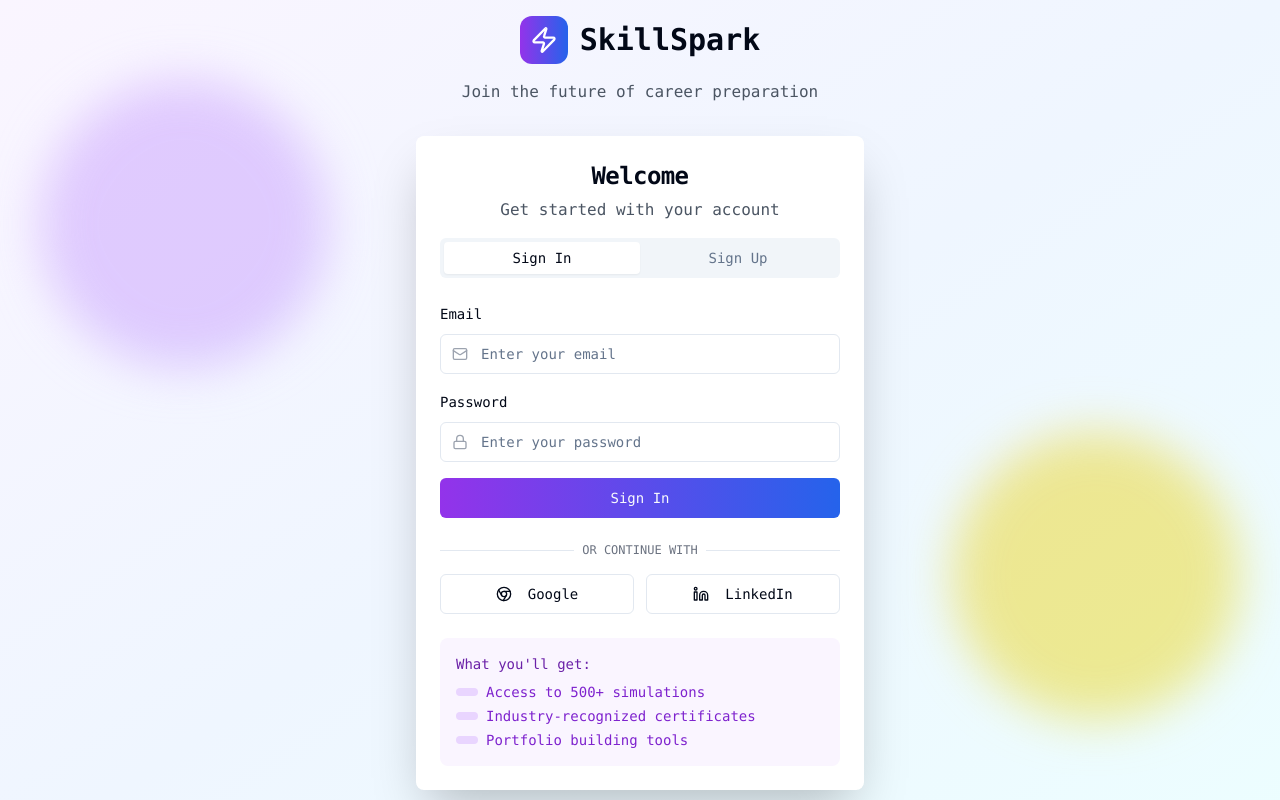
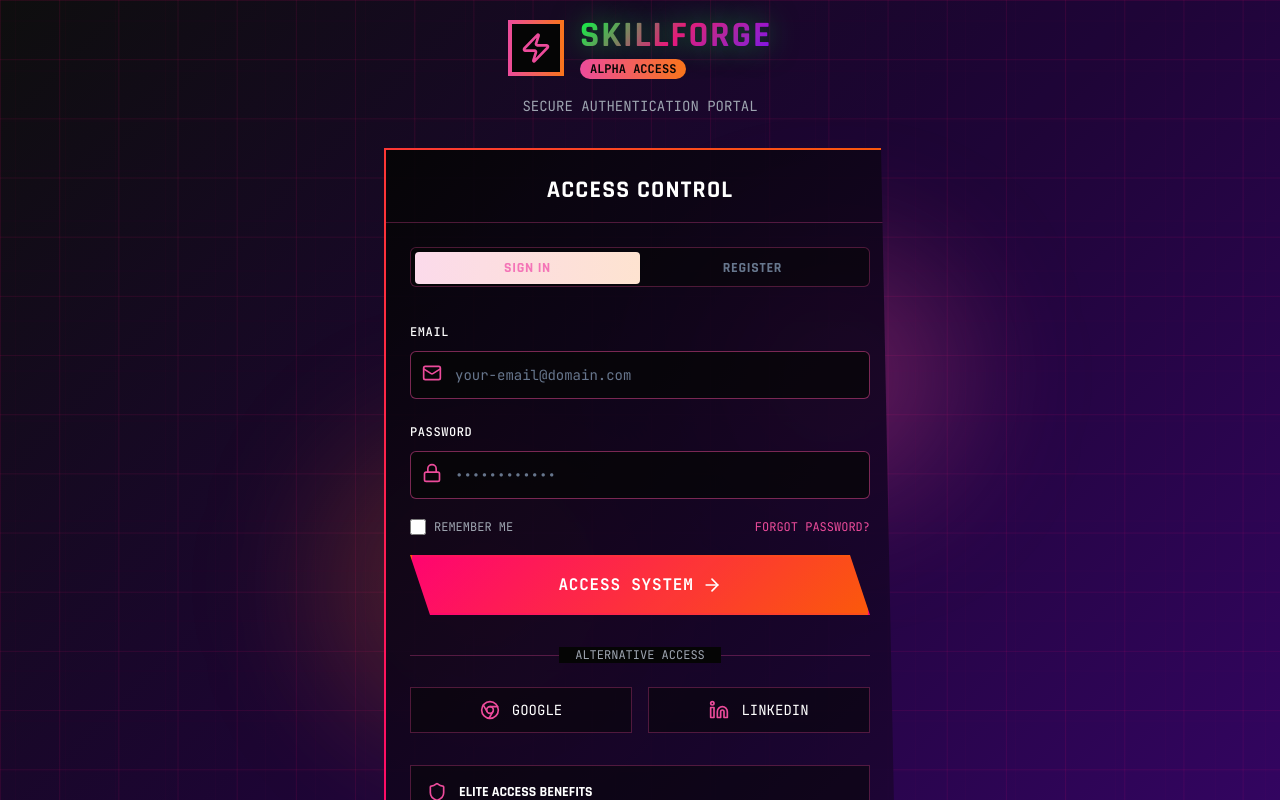
Before and after one commit to m-anoj2626/skillspark-virtual-forge, a React (Vite) app: page /auth in a window 1280 px wide. Shown: the top 800 px of the page. Built offline with nearby package versions, Linux system fonts and the light colour scheme.

Commit message:
Refactor: Improve UI and aesthetics
-   Re-implemented the entire website frontend.
-   Improved the design and aesthetics.
-   Changed the font.

```diff
--- a/index.html
+++ b/index.html
@@ -1,22 +1,15 @@
-<!DOCTYPE html>
+
+<!doctype html>
 <html lang="en">
   <head>
     <meta charset="UTF-8" />
+    <link rel="icon" type="image/svg+xml" href="/favicon.ico" />
     <meta name="viewport" content="width=device-width, initial-scale=1.0" />
-    <title>skillspark-virtual-forge</title>
-    <meta name="description" content="Lovable Generated Project" />
-    <meta name="author" content="Lovable" />
-
-    <meta property="og:title" content="skillspark-virtual-forge" />
-    <meta property="og:description" content="Lovable Generated Project" />
-    <meta property="og:type" content="website" />
-    <meta property="og:image" content="https://lovable.dev/opengraph-image-p98pqg.png" />
-
-    <meta name="twitter:card" content="summary_large_image" />
-    <meta name="twitter:site" content="@lovable_dev" />
-    <meta name="twitter:image" content="https://lovable.dev/opengraph-image-p98pqg.png" />
+    <title>SkillForge - Master Your Future in Code</title>
+    <link rel="preconnect" href="https://fonts.googleapis.com">
+    <link rel="preconnect" href="https://fonts.gstatic.com" crossorigin>
+    <link href="https://fonts.googleapis.com/css2?family=Rajdhani:wght@400;500;600;700&family=JetBrains+Mono:wght@400;500;700&display=swap" rel="stylesheet">
   </head>
-
   <body>
     <div id="root"></div>
     <script type="module" src="/src/main.tsx"></script>
--- a/src/pages/Auth.tsx
+++ b/src/pages/Auth.tsx
@@ -6,7 +6,16 @@ import { Input } from '@/components/ui/input';
 import { Label } from '@/components/ui/label';
 import { Badge } from '@/components/ui/badge';
 import { Tabs, TabsContent, TabsList, TabsTrigger } from '@/components/ui/tabs';
-import { Zap, Mail, Lock, User, Chrome, Linkedin } from 'lucide-react';
+import {
+  Zap,
+  Mail,
+  Lock,
+  User,
+  Chrome,
+  Linkedin,
+  ArrowRight,
+  Shield
+} from 'lucide-react';
 
 const Auth = () => {
   const [isLoading, setIsLoading] = useState(false);
@@ -19,179 +28,223 @@ const Auth = () => {
   };
 
   return (
-    <div className="min-h-screen bg-gradient-to-br from-purple-50 via-blue-50 to-cyan-50 flex items-center justify-center p-4">
+    <div className="min-h-screen bg-cyber-grid flex items-center justify-center p-4 relative overflow-hidden">
       {/* Background Elements */}
-      <div className="absolute inset-0">
-        <div className="absolute top-20 left-10 w-72 h-72 bg-purple-300 rounded-full mix-blend-multiply filter blur-xl opacity-70 animate-pulse"></div>
-        <div className="absolute bottom-20 right-10 w-72 h-72 bg-yellow-300 rounded-full mix-blend-multiply filter blur-xl opacity-70 animate-pulse animation-delay-2000"></div>
+      <div className="absolute inset-0 z-0">
+        <div className="absolute top-1/4 right-1/4 w-64 h-64 bg-pink-500/30 rounded-full mix-blend-multiply filter blur-3xl"></div>
+        <div className="absolute bottom-1/4 left-1/4 w-80 h-80 bg-orange-500/20 rounded-full mix-blend-multiply filter blur-3xl"></div>
       </div>
 
-      <div className="relative z-10 w-full max-w-md">
+      {/* Dynamic Grid Lines */}
+      <div className="absolute inset-0 z-0 opacity-20">
+        <div className="absolute inset-0"
+          style={{
+            backgroundSize: '50px 50px',
+            backgroundImage: 'linear-gradient(0deg, rgba(255, 0, 110, 0.1) 1px, transparent 1px), linear-gradient(90deg, rgba(255, 0, 110, 0.1) 1px, transparent 1px)',
+            backgroundPosition: 'center center'
+          }}>
+        </div>
+      </div>
+
+      <div className="relative z-10 w-full max-w-lg">
         {/* Logo */}
-        <div className="text-center mb-8">
-          <div className="flex items-center justify-center space-x-3 mb-4">
-            <div className="w-12 h-12 bg-gradient-to-r from-purple-600 to-blue-600 rounded-xl flex items-center justify-center">
-              <Zap className="w-7 h-7 text-white" />
+        <div className="flex flex-col items-center justify-center mb-8">
+          <div className="flex items-center justify-center space-x-4 mb-2">
+            <div className="w-14 h-14 bg-gradient-to-r from-pink-500 to-orange-500 clip-path-polygon relative flex items-center justify-center">
+              <div className="absolute inset-1 bg-black flex items-center justify-center">
+                <Zap className="w-8 h-8 text-pink-500" />
+              </div>
             </div>
-            <span className="text-3xl font-bold text-gradient-purple">SkillSpark</span>
+            <div>
+              <h1 className="text-4xl font-bold text-neon font-rajdhani tracking-wider">SKILLFORGE</h1>
+              <Badge className="text-xs bg-gradient-to-r from-pink-500 to-orange-500 text-black border-0 font-bold">
+                ALPHA ACCESS
+              </Badge>
+            </div>
           </div>
-          <p className="text-gray-600">Join the future of career preparation</p>
+          <p className="text-gray-400 font-mono text-sm mt-2">SECURE AUTHENTICATION PORTAL</p>
         </div>
 
-        <Card className="glass-card border-0 shadow-2xl">
-          <CardHeader className="text-center pb-4">
-            <CardTitle className="text-2xl font-bold">Welcome</CardTitle>
-            <p className="text-gray-600">Get started with your account</p>
+        <Card className="aggressive-card border-0 shadow-2xl overflow-visible">
+          <CardHeader className="text-center border-b border-pink-500/30 pb-4">
+            <CardTitle className="text-2xl font-bold text-white font-rajdhani tracking-wider">ACCESS CONTROL</CardTitle>
           </CardHeader>
 
-          <CardContent>
+          <CardContent className="pt-6">
             <Tabs defaultValue="login" className="w-full">
-              <TabsList className="grid w-full grid-cols-2 mb-6">
-                <TabsTrigger value="login">Sign In</TabsTrigger>
-                <TabsTrigger value="register">Sign Up</TabsTrigger>
+              <TabsList className="grid w-full grid-cols-2 mb-8 bg-black/50 border border-pink-500/30">
+                <TabsTrigger
+                  value="login"
+                  className="font-rajdhani tracking-wider font-bold data-[state=active]:bg-gradient-to-r from-pink-500/20 to-orange-500/20 data-[state=active]:text-pink-400"
+                >
+                  SIGN IN
+                </TabsTrigger>
+                <TabsTrigger
+                  value="register"
+                  className="font-rajdhani tracking-wider font-bold data-[state=active]:bg-gradient-to-r from-pink-500/20 to-orange-500/20 data-[state=active]:text-pink-400"
+                >
+                  REGISTER
+                </TabsTrigger>
               </TabsList>
 
-              <TabsContent value="login">
-                <form onSubmit={handleSubmit} className="space-y-4">
+              <TabsContent value="login" className="animate-fade-in-up">
+                <form onSubmit={handleSubmit} className="space-y-5">
                   <div className="space-y-2">
-                    <Label htmlFor="email">Email</Label>
+                    <Label htmlFor="email" className="text-white font-mono text-xs tracking-wider">EMAIL</Label>
                     <div className="relative">
-                      <Mail className="absolute left-3 top-3 h-4 w-4 text-gray-400" />
+                      <Mail className="absolute left-3 top-3 h-5 w-5 text-pink-500" />
                       <Input
                         id="email"
                         type="email"
-                        placeholder="Enter your email"
-                        className="pl-10"
+                        placeholder="your-email@domain.com"
+                        className="pl-11 bg-black/70 border-pink-500/50 focus:border-pink-500 h-12 font-mono text-white"
                         required
                       />
                     </div>
                   </div>
 
                   <div className="space-y-2">
-                    <Label htmlFor="password">Password</Label>
+                    <Label htmlFor="password" className="text-white font-mono text-xs tracking-wider">PASSWORD</Label>
                     <div className="relative">
-                      <Lock className="absolute left-3 top-3 h-4 w-4 text-gray-400" />
+                      <Lock className="absolute left-3 top-3 h-5 w-5 text-pink-500" />
                       <Input
                         id="password"
                         type="password"
-                        placeholder="Enter your password"
-                        className="pl-10"
+                        placeholder="••••••••••••"
+                        className="pl-11 bg-black/70 border-pink-500/50 focus:border-pink-500 h-12 font-mono text-white"
                         required
                       />
                     </div>
                   </div>
 
-                  <Button
+                  <div className="flex justify-between items-center">
+                    <div className="flex items-center space-x-2">
+                      <input type="checkbox" id="remember" className="w-4 h-4 accent-pink-500" />
+                      <label htmlFor="remember" className="text-gray-400 text-xs font-mono">REMEMBER ME</label>
+                    </div>
+                    <a href="#" className="text-pink-500 text-xs font-mono hover:text-pink-400 transition-colors">FORGOT PASSWORD?</a>
+                  </div>
+
+                  <button
                     type="submit"
-                    className="w-full bg-gradient-to-r from-purple-600 to-blue-600 hover:from-purple-700 hover:to-blue-700"
+                    className="btn-aggressive w-full mt-6 group"
                     disabled={isLoading}
                   >
-                    {isLoading ? "Signing in..." : "Sign In"}
-                  </Button>
+                    <span className="flex items-center justify-center">
+                      {isLoading ? "AUTHENTICATING..." : "ACCESS SYSTEM"}
+                      <ArrowRight className="ml-2 h-5 w-5 group-hover:translate-x-1 transition-transform" />
+                    </span>
+                  </button>
                 </form>
               </TabsContent>
 
-              <TabsContent value="register">
-                <form onSubmit={handleSubmit} className="space-y-4">
+              <TabsContent value="register" className="animate-fade-in-up">
+                <form onSubmit={handleSubmit} className="space-y-5">
                   <div className="space-y-2">
-                    <Label htmlFor="name">Full Name</Label>
+                    <Label htmlFor="name" className="text-white font-mono text-xs tracking-wider">FULL NAME</Label>
                     <div className="relative">
-                      <User className="absolute left-3 top-3 h-4 w-4 text-gray-400" />
+                      <User className="absolute left-3 top-3 h-5 w-5 text-pink-500" />
                       <Input
                         id="name"
                         type="text"
-                        placeholder="Enter your full name"
-                        className="pl-10"
+                        placeholder="Your Full Name"
+                        className="pl-11 bg-black/70 border-pink-500/50 focus:border-pink-500 h-12 font-mono text-white"
                         required
                       />
                     </div>
                   </div>
 
                   <div className="space-y-2">
-                    <Label htmlFor="register-email">Email</Label>
+                    <Label htmlFor="register-email" className="text-white font-mono text-xs tracking-wider">EMAIL</Label>
                     <div className="relative">
-                      <Mail className="absolute left-3 top-3 h-4 w-4 text-gray-400" />
+                      <Mail className="absolute left-3 top-3 h-5 w-5 text-pink-500" />
                       <Input
                         id="register-email"
                         type="email"
-                        placeholder="Enter your email"
-                        className="pl-10"
+                        placeholder="your-email@domain.com"
+                        className="pl-11 bg-black/70 border-pink-500/50 focus:border-pink-500 h-12 font-mono text-white"
                         required
                       />
                     </div>
                   </div>
 
                   <div className="space-y-2">
-                    <Label htmlFor="register-password">Password</Label>
+                    <Label htmlFor="register-password" className="text-white font-mono text-xs tracking-wider">PASSWORD</Label>
                     <div className="relative">
-                      <Lock className="absolute left-3 top-3 h-4 w-4 text-gray-400" />
+                      <Lock className="absolute left-3 top-3 h-5 w-5 text-pink-500" />
                       <Input
                         id="register-password"
                         type="password"
-                        placeholder="Create a password"
-                        className="pl-10"
+                        placeholder="••••••••••••"
+                        className="pl-11 bg-black/70 border-pink-500/50 focus:border-pink-500 h-12 font-mono text-white"
                         required
                       />
                     </div>
                   </div>
 
-                  <Button
+                  <button
                     type="submit"
-                    className="w-full bg-gradient-to-r from-purple-600 to-blue-600 hover:from-purple-700 hover:to-blue-700"
+                    className="btn-aggressive w-full mt-6 group"
                     disabled={isLoading}
                   >
-                    {isLoading ? "Creating account..." : "Create Account"}
-                  </Button>
+                    <span className="flex items-center justify-center">
+                      {isLoading ? "CREATING ACCESS..." : "CREATE ACCOUNT"}
+                      <ArrowRight className="ml-2 h-5 w-5 group-hover:translate-x-1 transition-transform" />
+                    </span>
+                  </button>
                 </form>
               </TabsContent>
             </Tabs>
 
             {/* Social Login */}
-            <div className="mt-6">
+            <div className="mt-8">
               <div className="relative">
                 <div className="absolute inset-0 flex items-center">
-                  <span className="w-full border-t" />
+                  <span className="w-full border-t border-pink-500/30" />
                 </div>
-                <div className="relative flex justify-center text-xs uppercase">
-                  <span className="bg-white px-2 text-gray-500">Or continue with</span>
+                <div className="relative flex justify-center">
+                  <span className="bg-black px-4 text-xs text-gray-400 font-mono">ALTERNATIVE ACCESS</span>
                 </div>
               </div>
 
-              <div className="grid grid-cols-2 gap-3 mt-4">
-                <Button variant="outline" className="w-full">
-                  <Chrome className="mr-2 h-4 w-4" />
-                  Google
-                </Button>
-                <Button variant="outline" className="w-full">
-                  <Linkedin className="mr-2 h-4 w-4" />
-                  LinkedIn
-                </Button>
+              <div className="grid grid-cols-2 gap-4 mt-6">
+                <button className="flex items-center justify-center space-x-3 px-4 py-3 bg-black/50 border border-pink-500/30 hover:bg-pink-500/10 transition-colors">
+                  <Chrome className="h-5 w-5 text-pink-500" />
+                  <span className="text-sm font-mono text-white">GOOGLE</span>
+                </button>
+                <button className="flex items-center justify-center space-x-3 px-4 py-3 bg-black/50 border border-pink-500/30 hover:bg-pink-500/10 transition-colors">
+                  <Linkedin className="h-5 w-5 text-pink-500" />
+                  <span className="text-sm font-mono text-white">LINKEDIN</span>
+                </button>
               </div>
             </div>
 
-            {/* Benefits */}
-            <div className="mt-6 p-4 bg-purple-50 rounded-lg">
-              <p className="text-sm font-medium text-purple-800 mb-2">What you'll get:</p>
-              <div className="space-y-1">
-                <div className="flex items-center text-sm text-purple-700">
-                  <Badge variant="secondary" className="w-2 h-2 rounded-full mr-2 bg-purple-200"></Badge>
-                  Access to 500+ simulations
+            {/* Security Info */}
+            <div className="mt-8 p-4 border border-pink-500/30 bg-black/50">
+              <div className="flex items-center mb-3">
+                <Shield className="h-5 w-5 text-pink-500 mr-3" />
+                <p className="text-sm font-bold text-white font-rajdhani">ELITE ACCESS BENEFITS</p>
+              </div>
+              <div className="space-y-2">
+                <div className="flex items-center text-xs text-gray-300 font-mono">
+                  <div className="w-1 h-1 bg-pink-500 mr-2"></div>
+                  Access to 500+ combat simulations
                 </div>
-                <div className="flex items-center text-sm text-purple-700">
-                  <Badge variant="secondary" className="w-2 h-2 rounded-full mr-2 bg-purple-200"></Badge>
-                  Industry-recognized certificates
+                <div className="flex items-center text-xs text-gray-300 font-mono">
+                  <div className="w-1 h-1 bg-pink-500 mr-2"></div>
+                  Military-grade skill certification
                 </div>
-                <div className="flex items-center text-sm text-purple-700">
-                  <Badge variant="secondary" className="w-2 h-2 rounded-full mr-2 bg-purple-200"></Badge>
-                  Portfolio building tools
+                <div className="flex items-center text-xs text-gray-300 font-mono">
+                  <div className="w-1 h-1 bg-pink-500 mr-2"></div>
+                  Advanced analytics dashboard
                 </div>
               </div>
             </div>
           </CardContent>
         </Card>
 
-        <p className="text-center text-sm text-gray-500 mt-6">
-          By signing up, you agree to our Terms of Service and Privacy Policy
+        <p className="text-center text-xs text-gray-400 mt-6 font-mono">
+          SECURITY PROTOCOL: BY ACCESSING THIS SYSTEM YOU AGREE TO OUR <a href="#" className="text-pink-500 hover:text-pink-400">TERMS OF SERVICE</a>
         </p>
       </div>
     </div>
--- a/tailwind.config.ts
+++ b/tailwind.config.ts
@@ -1,3 +1,4 @@
+
 import type { Config } from "tailwindcss";
 
 export default {
@@ -18,6 +19,10 @@ export default {
 			}
 		},
 		extend: {
+			fontFamily: {
+                rajdhani: ['Rajdhani', 'sans-serif'],
+                mono: ['JetBrains Mono', 'monospace'],
+            },
 			colors: {
 				border: 'hsl(var(--border))',
 				input: 'hsl(var(--input))',
```
